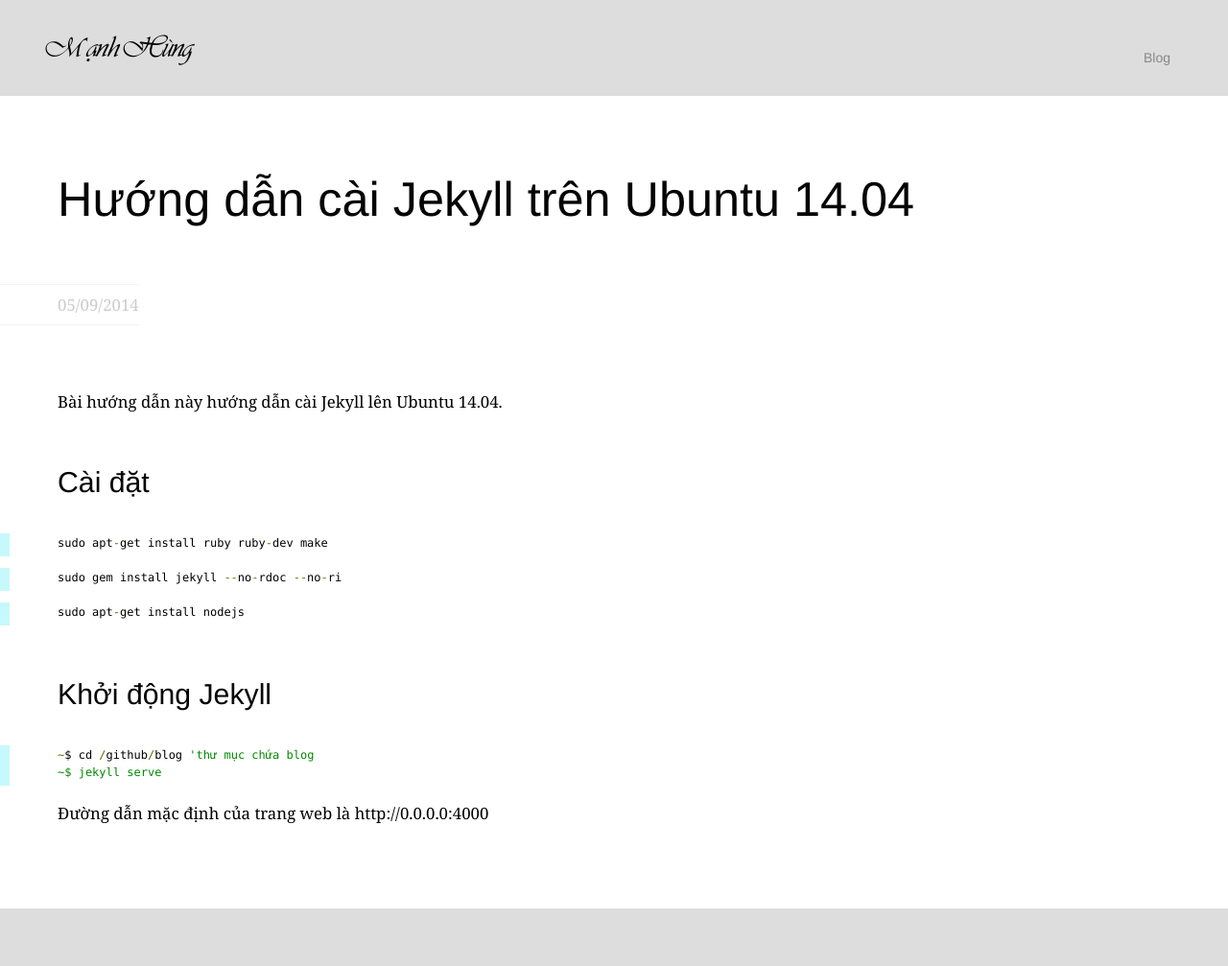
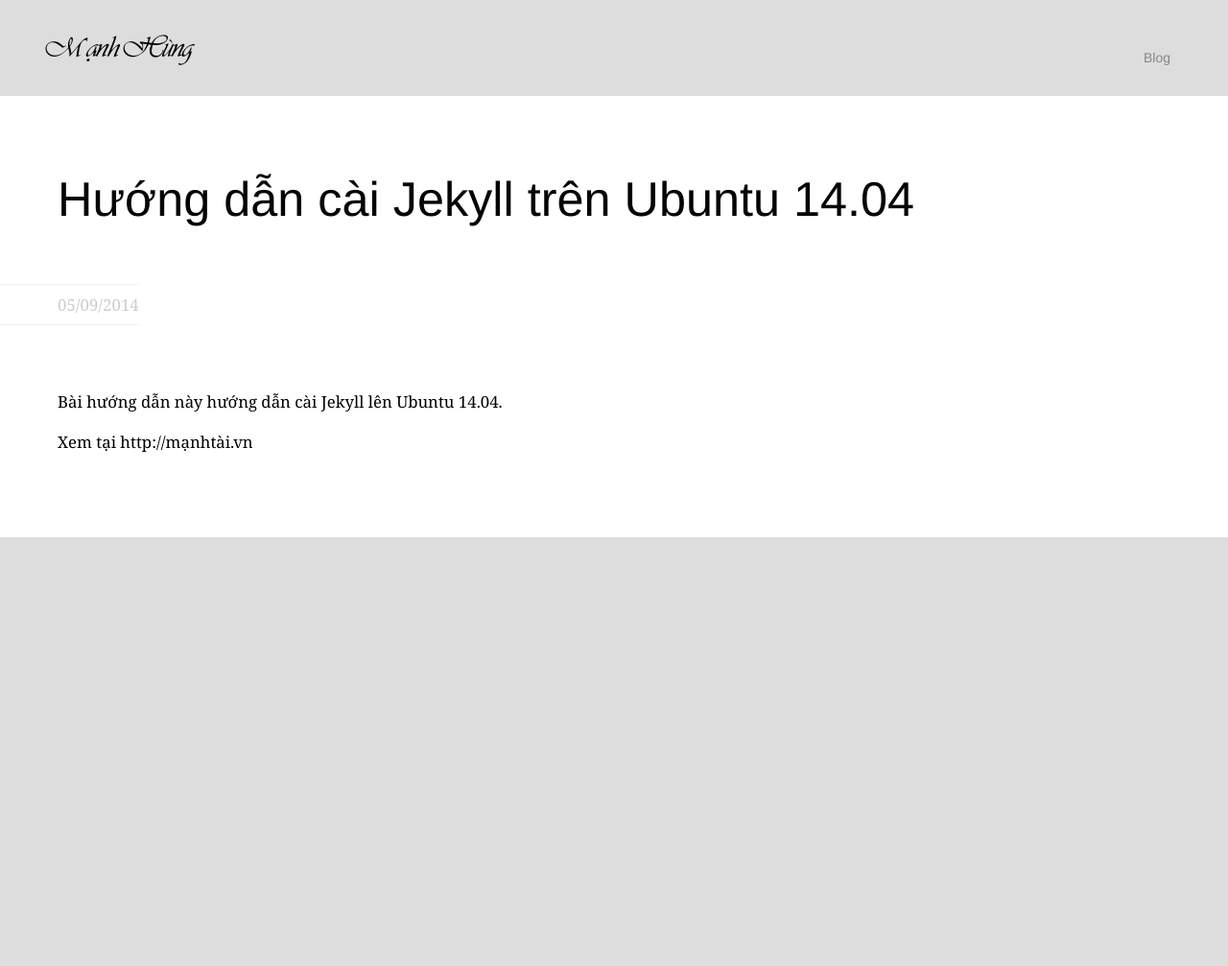
Before and after one commit to manhhung/manhhung.github.io, a Jekyll site: the page built from _posts/2014-09-05-hướng-dẫn-cài-Jekyll-trên-Ubuntu-14.04.md, in a window 1280 px wide. Shown: the whole page at 96% size. Built offline with Jekyll 4.4.1, drawn with Linux system fonts in a browser that asks for light colours; some web fonts are replaced; Markdown is read by kramdown in place of the engine named in the settings; after the commit the page ends 900 px from its top, so only the background shows below that.

Commit message:
sua bai dang

```diff
--- a/_posts/2014-09-05-hướng-dẫn-cài-Jekyll-trên-Ubuntu-14.04.md
+++ b/_posts/2014-09-05-hướng-dẫn-cài-Jekyll-trên-Ubuntu-14.04.md
@@ -2,32 +2,9 @@
 layout: post
 title: "Hướng dẫn cài Jekyll trên Ubuntu 14.04"
 description: "Hướng dẫn cài Jekyll trên Ubuntu 14.04"
-photo_url:
 tags: [Jekyll, Ubuntu]
-category:
 ---
 
 Bài hướng dẫn này hướng dẫn cài Jekyll lên Ubuntu 14.04.
 
-### Cài đặt
-
-{% highlight text %}
-sudo apt-get install ruby ruby-dev make
-{% endhighlight %}
-
-{% highlight text %}
-sudo gem install jekyll --no-rdoc --no-ri
-{% endhighlight %}
-
-{% highlight text %}
-sudo apt-get install nodejs
-{% endhighlight %}
-
-### Khởi động Jekyll
-
-{% highlight text %}
-~$ cd /github/blog 'thư mục chứa blog
-~$ jekyll serve
-{% endhighlight %}
-
-Đường dẫn mặc định của trang web là http://0.0.0.0:4000
+Xem tại http://mạnhtài.vn
```
